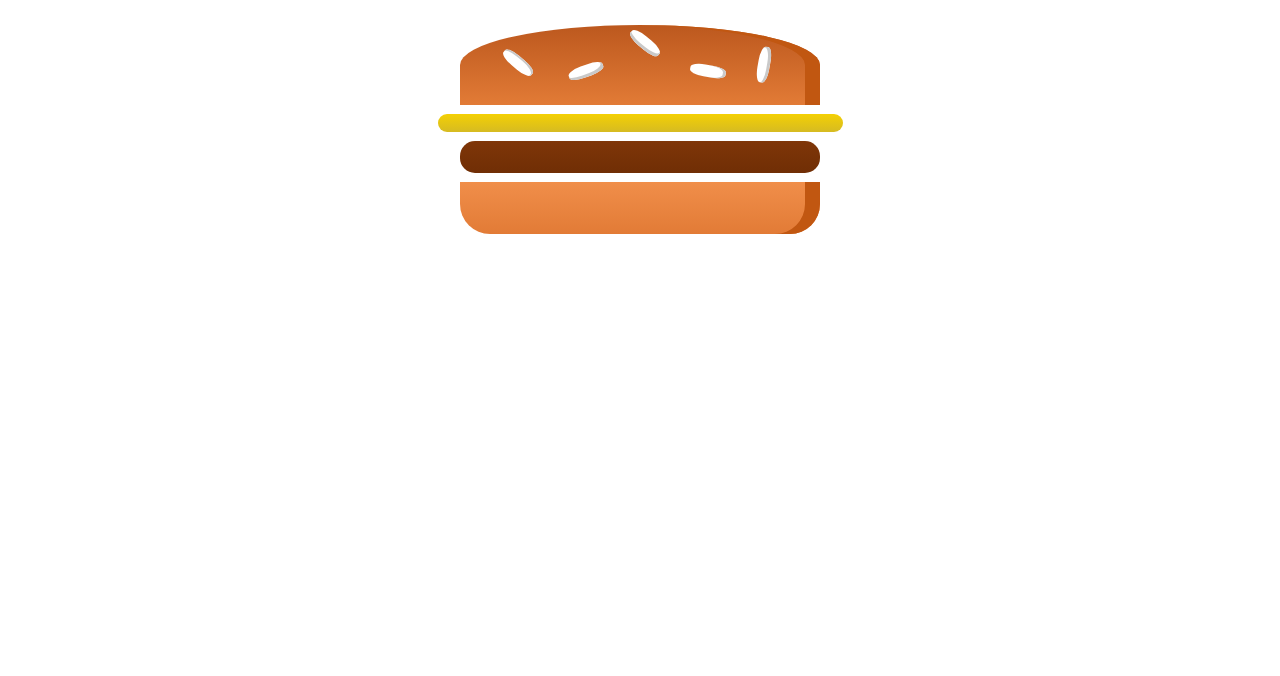
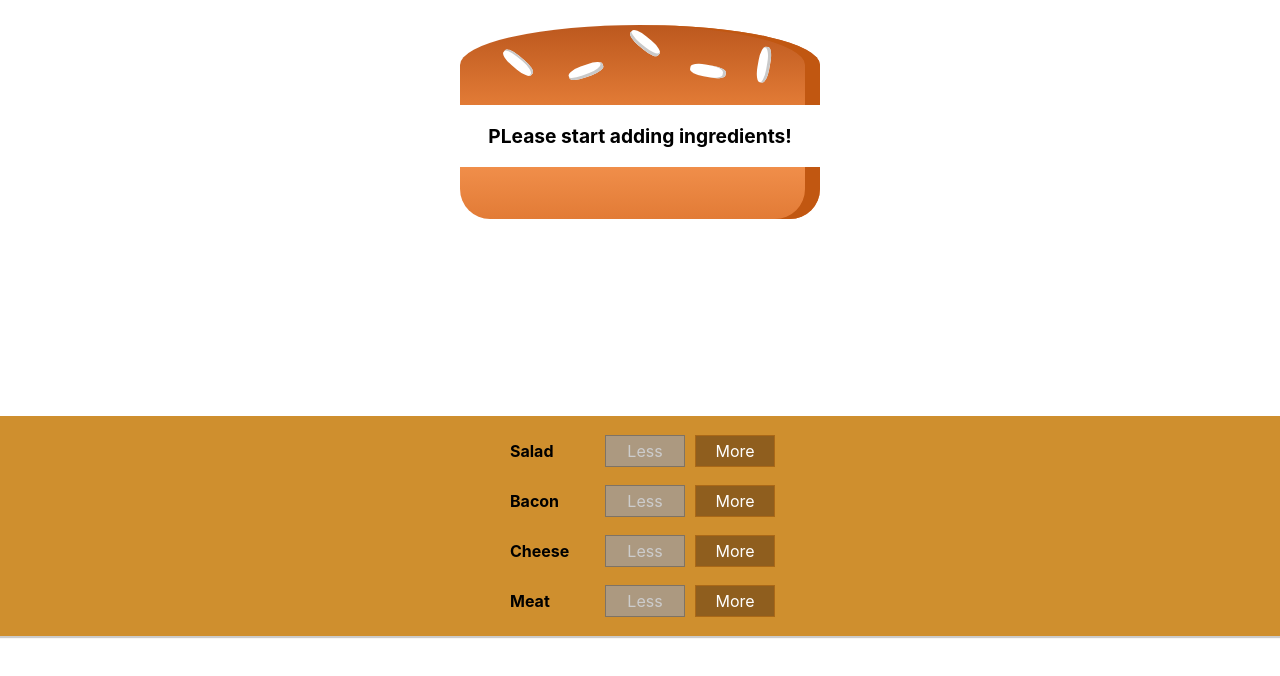
Before and after one commit to kirankumbhar/Burger-Builder, a React app: page / in a window 1280 px wide. Shown: the top 676 px of the page. Built offline with nearby package versions, Linux system fonts and the light colour scheme.

Commit message:
Build controls and ingrdients added

```diff
--- /dev/null
+++ b/src/components/Burger/BuildControls/BuildControl/BuildControl.js
@@ -0,0 +1,12 @@
+import React from 'react';
+import classes from './BuildControl.module.css'
+const buildControl = (props) => (
+    <div className = {classes.BuildControl}>
+        <div className = {classes.Label}>{props.label}</div>
+        <button className = {classes.Less} onClick = {props.removed} disabled= {props.disabled}>Less</button>
+        <button className = {classes.More} onClick = {props.added}>More</button>
+    </div>
+);
+
+
+export default buildControl;
--- /dev/null
+++ b/src/components/Burger/BuildControls/BuildControl/BuildControl.module.css
@@ -0,0 +1,57 @@
+.BuildControl {
+    display: flex;
+    justify-content: space-between;
+    align-items: center;
+    margin: 5px 0;
+
+}
+
+.BuildControl button {
+    display: block;
+    font: inherit;
+    padding: 5px;
+    margin: 0 5px;
+    width: 80px;
+    border: 1px solid #AA6817;
+    cursor: pointer;
+    outline: none;
+}
+
+.BuildControl button:disabled {
+    background-color: #AC9980;
+    border: 1px solid #7E7365;
+    color: #ccc;
+    cursor: default;
+}
+
+.BuildControl button:hover:disabled {
+    background-color: #AC9980;
+    color: #ccc;
+    cursor: not-allowed;
+}
+
+.Label {
+    padding: 10px;
+    font-weight: bold;
+    width: 80px;
+}
+
+.BuildControl .Less {
+    background-color: #D39952;
+    color: white;
+}
+
+.BuildControl .More {
+    background-color: #8F5E1E;
+    color: white;
+}
+
+.BuildControl .Less:hover, .BuildControl .Less:active {
+    background-color: #DAA972;
+    color: white;
+}
+
+.BuildControl .More:hover,.BuildControl .More:active {
+    background-color: #99703F;
+    color: white;
+}
--- /dev/null
+++ b/src/components/Burger/BuildControls/BuildControls.js
@@ -0,0 +1,26 @@
+import React from 'react';
+
+import classes from './BuildControls.module.css';
+import BuildControl from './BuildControl/BuildControl';
+const controls = [
+    {label: 'Salad', type: 'salad'},
+    {label: 'Bacon', type: 'bacon'},
+    {label: 'Cheese', type: 'cheese'},
+    {label: 'Meat', type: 'meat'},
+]
+
+const buildControls = (props) => (
+    <div className = {classes.BuildControls}>
+    {controls.map(control => (
+        <BuildControl
+        key = {control.label}
+        label = {control.label}
+        added = {() => props.ingredientAdded(control.type)}
+        removed = {() => props.ingredientRemoved(control.type)}
+        disabled = {props.disabled[control.type]}
+         />
+    ))}
+    </div>
+);
+
+export default buildControls;
--- /dev/null
+++ b/src/components/Burger/BuildControls/BuildControls.module.css
@@ -0,0 +1,11 @@
+.BuildControls {
+    width: 100%;
+    background-color: #CF8F2E;
+    display: flex;
+    flex-flow: column;
+    align-items: center;
+    box-shadow: 0 2px 1px #ccc;
+    margin: auto;
+    padding: 10px 0;
+
+}
--- a/src/components/Burger/Burger.js
+++ b/src/components/Burger/Burger.js
@@ -1,12 +1,26 @@
 import React from 'react';
 import classes from './Burger.module.css';
-import BurgerIngredient from './BurgerIngredient/Burgeringredient';
+import BurgerIngredient from './BurgerIngredient/BurgerIngredient';
 const burger = (props) => {
+    let transformedIngredients = Object.keys(props.ingredients)
+    .map(iKey => {
+        return [...Array(props.ingredients[iKey])].map((_, i) => {
+            return <BurgerIngredient key={iKey + i} type={iKey}/>
+
+        });
+    })
+    .reduce((arr, el) => {
+        return arr.concat(el)
+    }, []);
+
+    if (transformedIngredients.length === 0) {
+        transformedIngredients = <p>PLease start adding ingredients!</p>
+    }
+
     return (
         <div className={classes.Burger}>
             <BurgerIngredient type="bread-top"/>
-            <BurgerIngredient type="cheese"/>
-            <BurgerIngredient type="meat"/>
+            {transformedIngredients}
             <BurgerIngredient type="bread-bottom"/>
 
         </div>
--- a/src/components/Burger/BurgerIngredient/Burgeringredient.js
+++ b/src/components/Burger/BurgerIngredient/Burgeringredient.js
@@ -22,7 +22,7 @@
                 ingredient = <div className={classes.Meat}></div>;
                 break;
             case('bacon'):
-                ingredient = <div className={classes.Beacon}></div>;
+                ingredient = <div className={classes.Bacon}></div>;
                 break;
             case('cheese'):
                 ingredient = <div className={classes.Cheese}></div>;
--- a/src/containers/BurgerBuilder/BurgerBuilder.js
+++ b/src/containers/BurgerBuilder/BurgerBuilder.js
@@ -1,11 +1,70 @@
 import React, {Component } from 'react';
 import Auxiliary from '../../hoc/Auxiliary';
 import Burger from '../../components/Burger/Burger';
+import BuildControls from '../../components/Burger/BuildControls/BuildControls';
+
+const INGRIEDIENT_PRICES = {
+    salad: 0.5,
+    cheese: 0.4,
+    meat: 1.2,
+    bacon: 0.7
+
+}
 class BurgerBuilder extends Component {
+
+    state = {
+        ingredients: {
+            salad: 0,
+            bacon: 0,
+            cheese: 0,
+            meat: 0,
+        },
+        totalPrice: 4
+    }
+
+    addingredientHandler = (type) => {
+        const oldCount = this.state.ingredients[type];
+        const updatedCount = oldCount + 1;
+        const updatedIngredients = {
+          ...this.state.ingredients
+        };
+        updatedIngredients[type] = updatedCount;
+        const priceAddition = INGRIEDIENT_PRICES[type];
+        const newPrice = this.state.totalPrice + priceAddition;
+        this.setState({totalPrice: newPrice, ingredients: updatedIngredients});
+    }
+
+    removeIngredientHandler = (type) => {
+        const oldCount = this.state.ingredients[type];
+        if (oldCount <= 0) {
+            return;
+        }
+        const updatedCount = oldCount - 1;
+        const updatedIngredients = {
+          ...this.state.ingredients
+        };
+        updatedIngredients[type] = updatedCount;
+        const priceDeduction = INGRIEDIENT_PRICES[type];
+        const newPrice = this.state.totalPrice - priceDeduction;
+        this.setState({totalPrice: newPrice, ingredients: updatedIngredients});
+    }
     render() {
+        const disabledInfo = {
+            ...this.state.ingredients
+        }
+        for (let key in disabledInfo) {
+            disabledInfo[key] = disabledInfo[key] <= 0
+        }
+        console.log(disabledInfo);
+
         return(
             <Auxiliary>
-                <Burger/>
+                <Burger ingredients={this.state.ingredients}/>
+                <BuildControls
+                    ingredientAdded={this.addingredientHandler}
+                    ingredientRemoved = {this.removeIngredientHandler}
+                    disabled = {disabledInfo}
+                />
             </Auxiliary>
         );
     }
```
